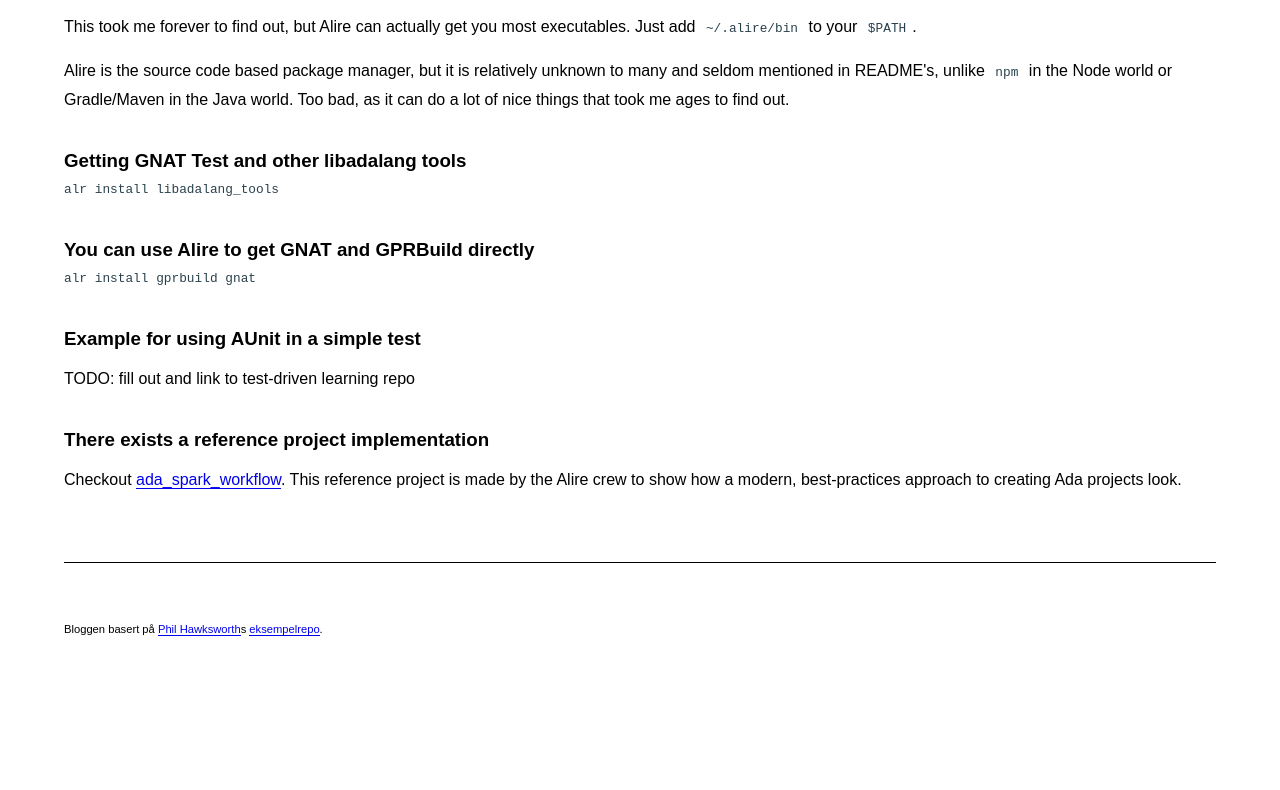
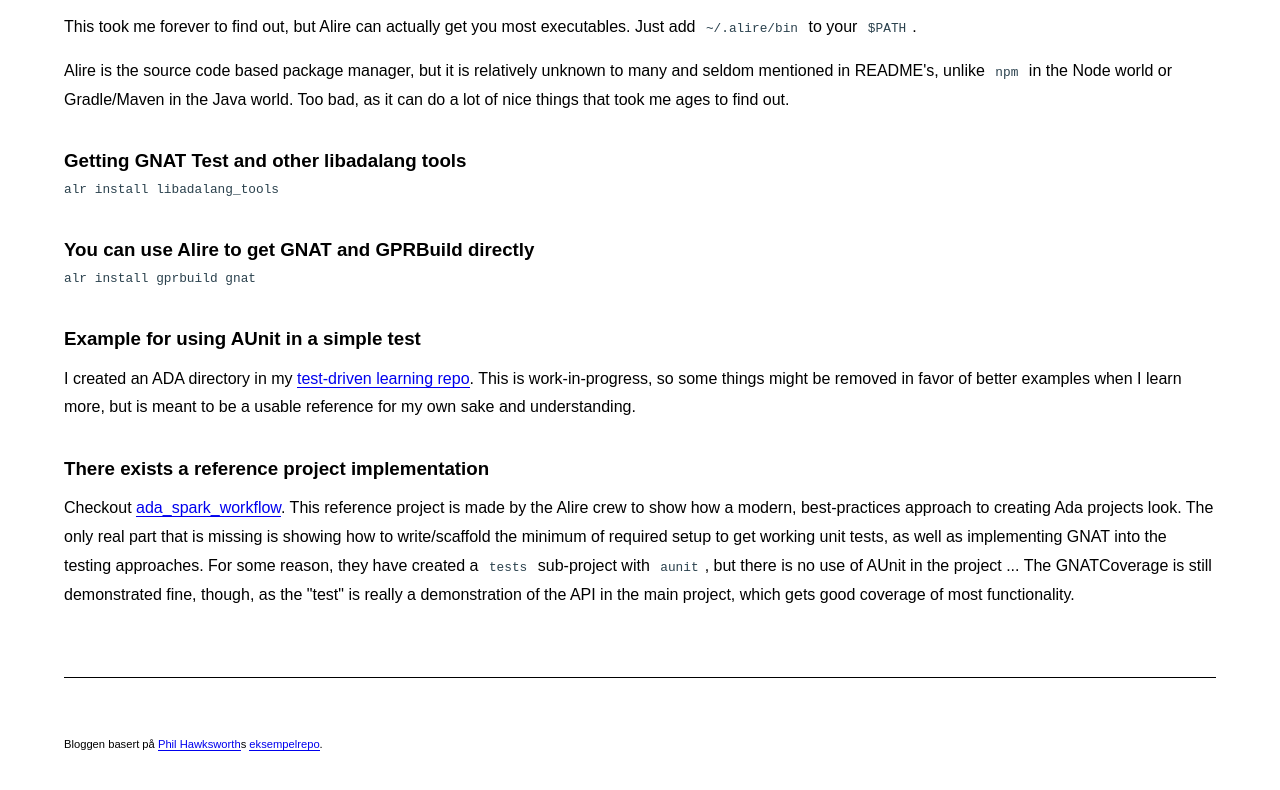
Before and after one commit to fatso83/11ty-blog, an Eleventy site: page src/site/posts/2025-03-11-ada.md in a window 1280 px wide. Shown: the part 1893-2683 px from the top of the page. Before the commit the page ends 2610 px from the top, so only its background shows below. Built offline with nearby package versions, Linux system fonts and the light colour scheme; Eleventy itself is replaced by a stand-in of ours; code samples lack their colours; files that its build step writes are made by us from their sources; what postcss-color-mix, precss would draw is missing.

Commit message:
link to test-driven learning

```diff
--- a/src/site/posts/2025-03-11-ada.md
+++ b/src/site/posts/2025-03-11-ada.md
@@ -119,8 +119,8 @@ alr install gprbuild gnat
 
 ### Example for using AUnit in a simple test
 
-TODO: fill out and link to test-driven learning repo
+I created an ADA directory in my [test-driven learning repo](https://github.com/fatso83/test-driven-learning/tree/master/ada). This is work-in-progress, so some things might be removed in favor of better examples when I learn more, but is meant to be a usable reference for my own sake and understanding.
 
 ### There exists a reference project implementation
 
-Checkout [ada_spark_workflow](https://github.com/alire-project/ada_spark_workflow). This reference project is made by the Alire crew to show how a modern, best-practices approach to creating Ada projects look.
+Checkout [ada_spark_workflow](https://github.com/alire-project/ada_spark_workflow). This reference project is made by the Alire crew to show how a modern, best-practices approach to creating Ada projects look. The only real part that is missing is showing how to write/scaffold the minimum of required setup to get working unit tests, as well as implementing GNAT into the testing approaches. For some reason, they have created a `tests` sub-project with `aunit`, but there is no use of AUnit in the project ... The GNATCoverage is still demonstrated fine, though, as the "test" is really a demonstration of the API in the main project, which gets good coverage of most functionality.
```
